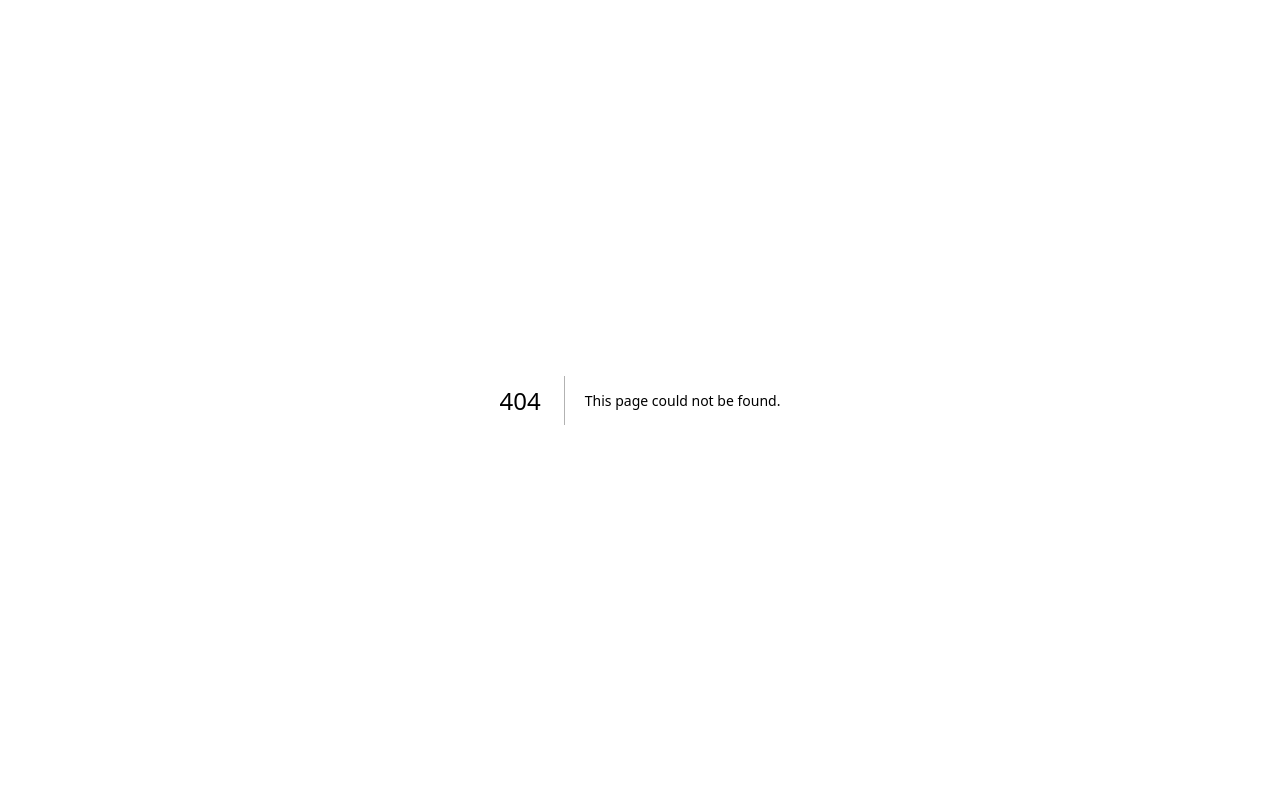
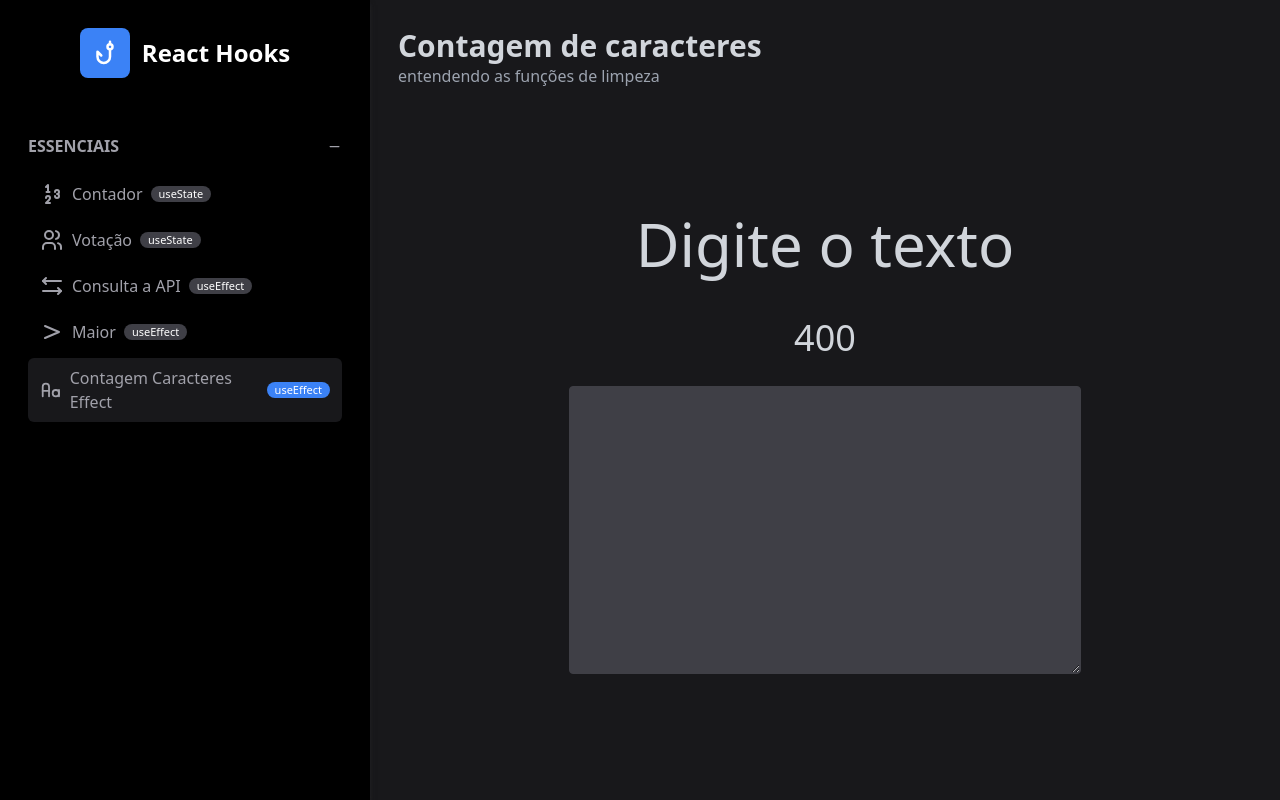
Before and after one commit to maryson011/repo-js, a Next.js app in the folder FundamentosReact/react-hooks/: page /essenciais/contagemCaracteresEffect in a window 1280 px wide. Before the commit this address had no page. Built offline with nearby package versions, Linux system fonts and the light colour scheme.

Commit message:
feat: useEffect #3 'clearTimeout' (react-hooks)

```diff
--- a/FundamentosReact/react-hooks/src/components/template/MenuPrincipal.tsx
+++ b/FundamentosReact/react-hooks/src/components/template/MenuPrincipal.tsx
@@ -1,4 +1,4 @@
-import { IconMenu, IconX, IconNumbers, IconUsers, IconArrowsLeftRight, IconMathGreater } from "@tabler/icons-react";
+import { IconMenu, IconX, IconNumbers, IconUsers, IconArrowsLeftRight, IconMathGreater, IconLetterCase } from "@tabler/icons-react";
 import { MenuItem } from "../../data/models/MenuItem";
 import { MenuSecao } from "../../data/models/MenuSecao";
 import Logo from "./Logo";
@@ -16,6 +16,7 @@
                 {titulo: "Votação", url: "/essenciais/votacao", tag: "useState", icone: <IconUsers/>},
                 {titulo: "Consulta a API", url: "/essenciais/consultaAPI", tag: "useEffect", icone: <IconArrowsLeftRight/>},
                 {titulo: "Maior", url: "/essenciais/maior", tag: "useEffect", icone: <IconMathGreater/>},
+                {titulo: "Contagem Caracteres Effect", url: "/essenciais/contagemCaracteresEffect", tag: "useEffect", icone: <IconLetterCase/>},
             ],
         },
     ];
--- /dev/null
+++ b/FundamentosReact/react-hooks/src/pages/essenciais/contagemCaracteresEffect.tsx
@@ -0,0 +1,31 @@
+import Display from "@/components/template/Display";
+import Pagina from "@/components/template/Pagina";
+import { useEffect, useState } from "react";
+
+export default function(){
+    const quantidadeCaracteres = 400
+    const [caracteresRestantes, setCaracteresRestantes] = useState(quantidadeCaracteres)
+    const [texto, setTexto] = useState('')
+
+    useEffect(() => {
+        let timer = setTimeout(()=>{
+            let aux = quantidadeCaracteres - texto.length
+            setCaracteresRestantes(aux)
+            console.log('Atualizei')
+        }, 2000)
+        return () => {clearTimeout(timer)}
+    }, [texto])
+
+    return(<Pagina titulo="Contagem de caracteres" subtitulo="entendendo as funções de limpeza">
+        <Display texto="Digite o texto" textoComplementar={`${caracteresRestantes}`} />
+        <textarea
+            value={texto}
+            onInput={(e) => {setTexto(e.currentTarget.value)}}
+            className={`
+                border border-zinc-700 bg-zinc-700
+                text-white text-2xl w-3/5 h-72
+                rounded p-5
+            `}
+        ></textarea>
+    </Pagina>)
+}
```
